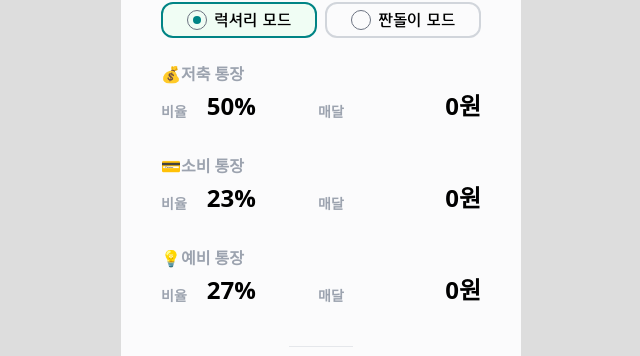
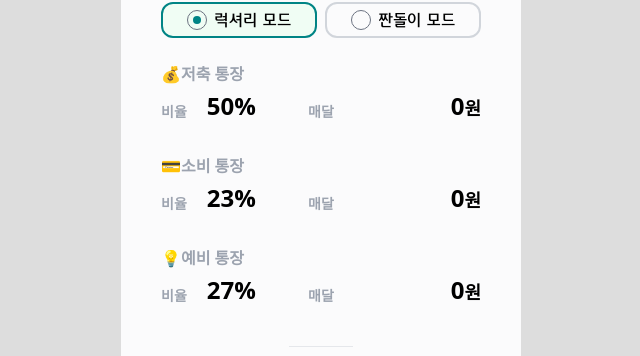
Before and after one commit to HanaPiece/hana-piece-client, a React (Vite) app: page /split/auto in a window 1280 px wide. Shown: the part 319-675 px from the top of the page, without its empty margins (319-959 px from the left). Built offline with nearby package versions, Linux system fonts and the light colour scheme; no server answers; what chartjs-plugin-datalabels would draw is missing.

Commit message:
design: 통장 쪼개기 백만원 단위 시 줄 넘어가는 문제 해결

```diff
--- a/src/pages/split/SplitAutoPage.tsx
+++ b/src/pages/split/SplitAutoPage.tsx
@@ -140,11 +140,12 @@ export const SplitAutoPage = () => {
               <div className="col-span-2 text-2xl font-bold">
                 {ratio.saving}%
               </div>
-              <div className="font-semibold text-gray-400 text-sm text-right">
+              <div className="font-semibold text-gray-400 text-sm text-center">
                 매달
               </div>
               <div className="col-span-3 text-2xl font-bold text-right">
-                {(Number(user.salary) * 0.01 * ratio.saving).toLocaleString()}원
+                {(Number(user.salary) * 0.01 * ratio.saving).toLocaleString()}
+                <span className="text-lg">원</span>
               </div>
             </div>
           </div>
@@ -157,11 +158,12 @@ export const SplitAutoPage = () => {
                 비율
               </div>
               <div className="col-span-2 text-2xl font-bold">{ratio.life}%</div>
-              <div className="font-semibold text-gray-400 text-sm text-right">
+              <div className="font-semibold text-gray-400 text-sm text-center">
                 매달
               </div>
               <div className="col-span-3 text-2xl font-bold text-right">
-                {(Number(user.salary) * 0.01 * ratio.life).toLocaleString()}원
+                {(Number(user.salary) * 0.01 * ratio.life).toLocaleString()}
+                <span className="text-lg">원</span>
               </div>
             </div>
           </div>
@@ -176,12 +178,12 @@ export const SplitAutoPage = () => {
               <div className="col-span-2 text-2xl font-bold">
                 {ratio.reserve}%
               </div>
-              <div className="font-semibold text-gray-400 text-sm text-right">
+              <div className="font-semibold text-gray-400 text-sm text-center">
                 매달
               </div>
               <div className="col-span-3 text-2xl font-bold text-right">
                 {(Number(user.salary) * 0.01 * ratio.reserve).toLocaleString()}
-                원
+                <span className="text-lg">원</span>
               </div>
             </div>
           </div>
--- a/src/pages/split/SplitMainPage.tsx
+++ b/src/pages/split/SplitMainPage.tsx
@@ -216,13 +216,13 @@ export const SplitMainPage = () => {
         <div className="flex justify-between mt-14 gap-4">
           <button
             onClick={() => onAdjust()}
-            className="bg-gray-200 w-1/2 rounded-md h-10 font-bold text-gray-600"
+            className="bg-gray-200 w-full rounded-md h-13 font-bold text-gray-600"
           >
             비율 설정하기
           </button>
           <button
             onClick={() => navigate("auto")}
-            className="bg-emerald-600 w-1/2 rounded-md h-10 font-bold text-white"
+            className="green-button"
           >
             비율 추천받기
           </button>
--- a/src/pages/split/SplitManualPage.tsx
+++ b/src/pages/split/SplitManualPage.tsx
@@ -140,7 +140,7 @@ export const SplitManualPage = () => {
   return (
     <>
       <TopLine name={"통장쪼개기 수동 설정"} />
-      <div className="m-10">
+      <div className="m-8">
         <div>
           <h3 className="font-bold text-xl">통장 쪼개기</h3>
           <p className="text-xs mt-3 font-semibold">
@@ -173,7 +173,7 @@ export const SplitManualPage = () => {
                 <span className="w-24 text-center border-black focus:outline-none">
                   {(salary*ratio.saving*0.01).toLocaleString()}
                 </span>
-                원
+                <span className="text-lg">원</span>
               </div>
             </div>
           </div>
@@ -203,7 +203,7 @@ export const SplitManualPage = () => {
                 <span className="w-24 text-center border-black focus:outline-none">
                   {(salary*ratio.life*0.01).toLocaleString()}
                 </span>
-                원
+                <span className="text-lg">원</span>
               </div>
             </div>
           </div>
@@ -233,7 +233,7 @@ export const SplitManualPage = () => {
                 <span className="w-24 text-center border-black focus:outline-none">
                   {(salary*ratio.reserve*0.01).toLocaleString()}
                 </span>
-                원
+                <span className="text-lg">원</span>
               </div>
             </div>
           </div>
--- a/src/pages/split/SplitStartSplitPage.tsx
+++ b/src/pages/split/SplitStartSplitPage.tsx
@@ -222,7 +222,7 @@ export const SplitStartSplitPage = () => {
           <div>
             <div className="flex justify-between items-center">
               <h3 className="font-bold text-xl">
-                <span className="text-green-600 mr-2">하나</span>님을 위한
+                <span className="text-green-600 mr-2">{user.name}</span>님을 위한
                 <br />
                 통장 쪼개기 추천 비율
               </h3>
```
